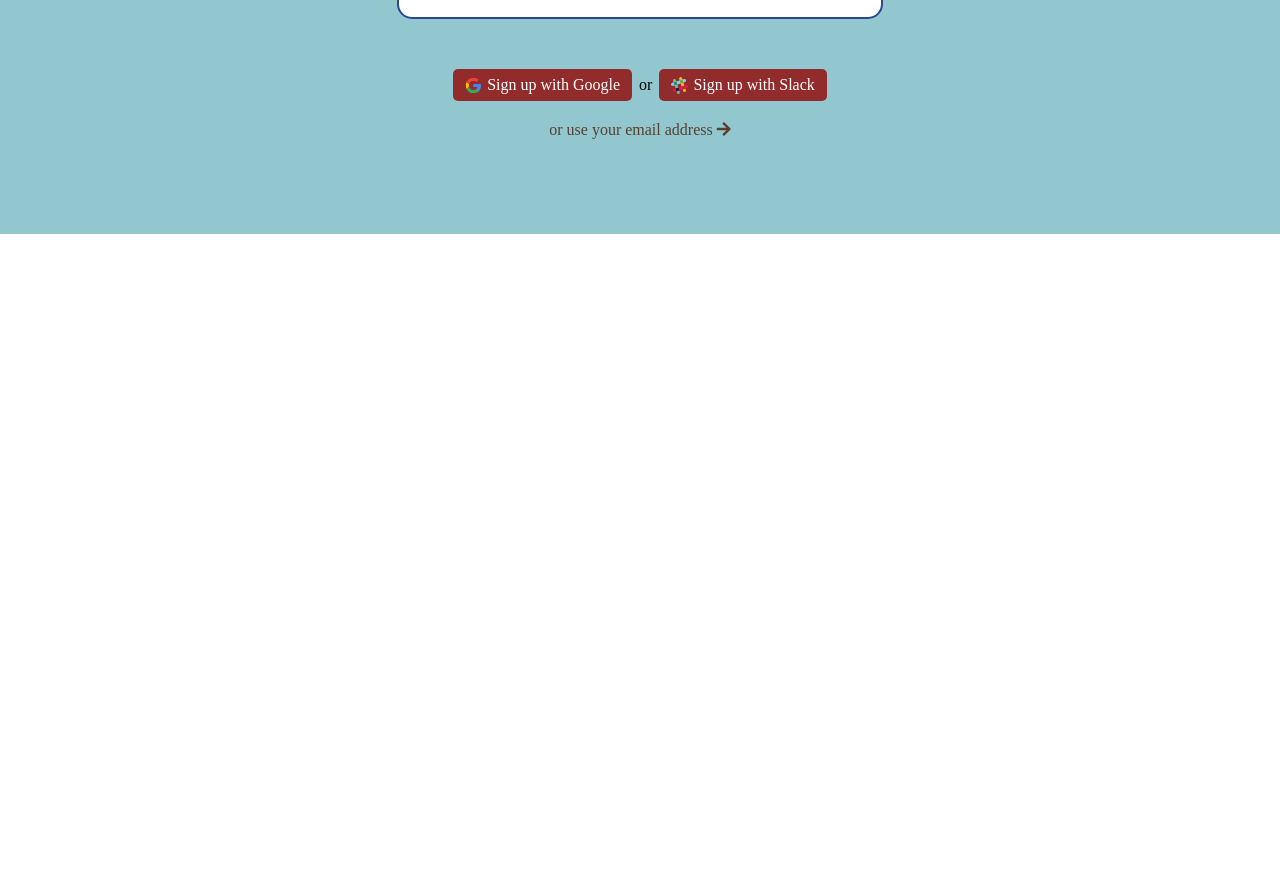
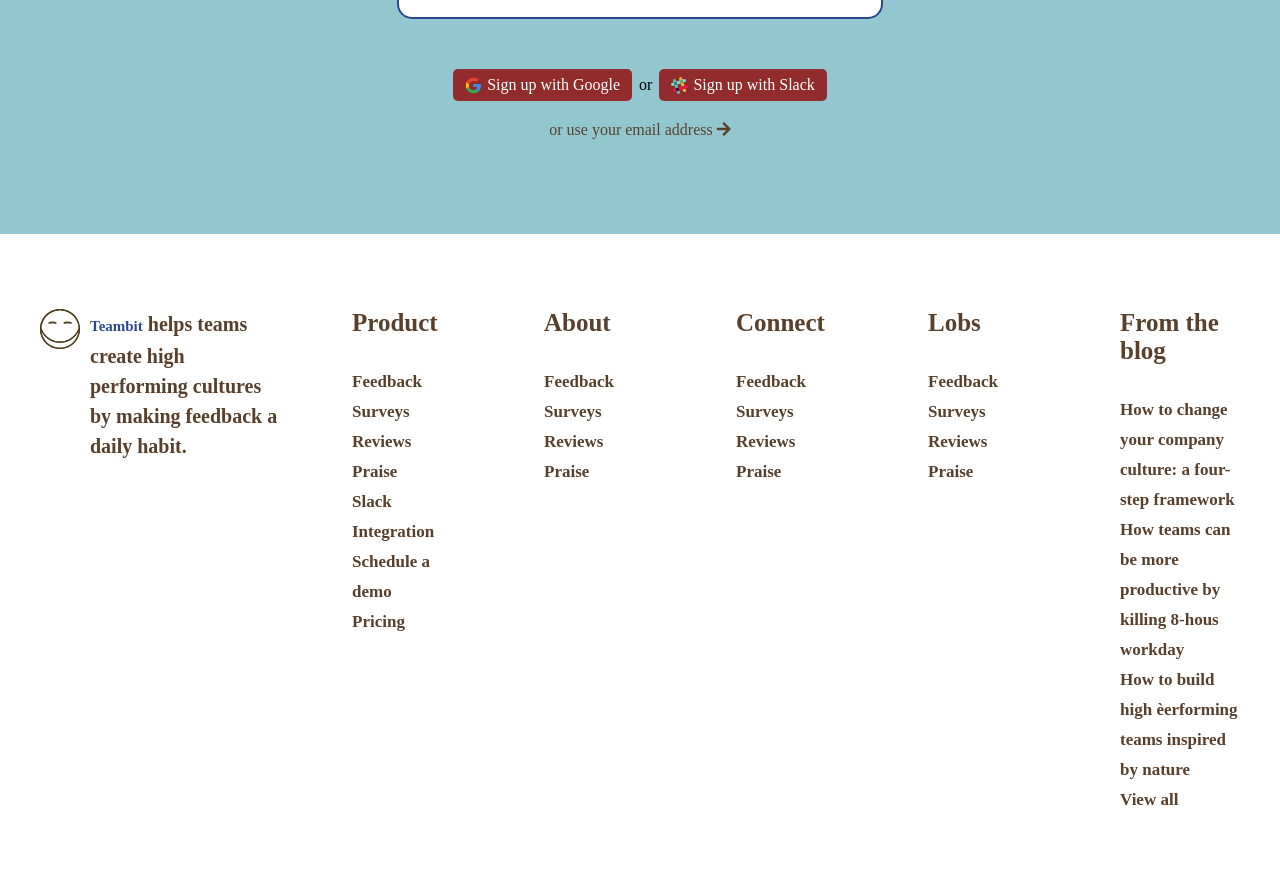
Before and after one commit to fabiomedda/node-sass-teambit, a website: page index.html in a window 1280 px wide. Shown: the part 6235-7125 px from the top of the page. Before the commit the page ends 6469 px from the top, so only its background shows below. Drawn offline with Linux system fonts and the light colour scheme.

Commit message:
footer, finish

```diff
--- a/index.html
+++ b/index.html
@@ -215,6 +215,7 @@
                             <span>Co-Founders at Teambit</span>
                         </div>
                     </div>
+                    <i class="fas fa-quote-left"></i>
                 </div>
 
                 <div class="button">
@@ -231,11 +232,71 @@
             <!-- //section 7 -->
 
 
+        </main>
+        <!-- //main -->
 
+        <!-- footer -->
+        <footer class="container">
 
-        </main>
-        <!-- main -->
+            <section class="int">
+                <img src="./dist/img/logo-small.svg" alt="">
+                <p><span>Teambit</span> helps teams create high performing cultures by making feedback a daily habit.</p>
+            </section>
 
+            <section class="feed">
+                <h5>Product</h5>
+                <ul>
+                    <li><a href="">Feedback</a></li>
+                    <li><a href="">Surveys</a></li>
+                    <li><a href="">Reviews</a></li>
+                    <li><a href="">Praise</a></li>
+                    <li><a href="">Slack</a></li>
+                    <li><a href="">Integration</a></li>
+                    <li><a href="">Schedule a demo</a></li>
+                    <li><a href="">Pricing</a></li>
+                </ul>
+            </section>
+
+            <section class="feed">
+                <h5>About</h5>
+                <ul>
+                    <li><a href="">Feedback</a></li>
+                    <li><a href="">Surveys</a></li>
+                    <li><a href="">Reviews</a></li>
+                    <li><a href="">Praise</a></li>
+                </ul>
+            </section>
+
+            <section class="feed">
+                <h5>Connect</h5>
+                <ul>
+                    <li><a href="">Feedback</a></li>
+                    <li><a href="">Surveys</a></li>
+                    <li><a href="">Reviews</a></li>
+                    <li><a href="">Praise</a></li>
+                </ul>
+            </section>
+
+            <section class="feed">
+                <h5>Lobs</h5>
+                <ul>
+                    <li><a href="">Feedback</a></li>
+                    <li><a href="">Surveys</a></li>
+                    <li><a href="">Reviews</a></li>
+                    <li><a href="">Praise</a></li>
+                </ul>
+            </section>
+
+            <section class="feed">
+                <h5>From the blog</h5>
+                <p>How to change your company culture: a four-step framework</p>
+                <p>How teams can be more productive by killing 8-hous workday</p>
+                <p>How to build high èerforming teams inspired by nature</p>
+                <p>View all</p>
+            </section>
+        </footer>
+
+        <!-- //footer -->
 
 
         <script src="dist/js/app.js"></script>
--- a/src/app.scss
+++ b/src/app.scss
@@ -10,6 +10,4 @@ tra 550 e 998 per tablet e oltre 998 per desktop.
 @import 'partials/_common';
 @import 'partials/_header';
 @import 'partials/_main';
-/*
 @import 'partials/_footer';
-*/
--- /dev/null
+++ b/src/partials/_footer.scss
@@ -0,0 +1,91 @@
+footer{
+    @include display_flex;
+    justify-content: space-between;
+    flex-wrap: wrap;
+    padding: 75px 0;
+    .int{
+        width: 20%;
+        @include display_flex;
+        img{
+            height: 40px;
+            padding-right: 10px;
+        }
+        p{
+            font-size: 20px;
+            font-weight: 600;
+            line-height: 30px;
+            color: $dark_brown;
+            span{
+                font-size: 15px;
+                color: #2C4792;
+            }
+        }
+
+    }
+    .feed{
+        width: 10%;
+        h5{
+            font-size: 25px;
+            color: $dark_brown;
+            padding-bottom: 30px;
+        }
+        a{
+            color: $dark_brown;
+            font-size: 17px;
+            font-weight: 600;
+            line-height: 30px;
+            &:hover{
+                color: #2C4792;
+            }
+        }
+        p{
+            color: $dark_brown;
+            font-size: 17px;
+            font-weight: 600;
+            line-height: 30px;
+        }
+    }
+}
+
+/* mediascreen */
+@media screen and (min-width: 550px) and (max-width: 998px){
+    footer{
+        padding-left: 50px;
+        padding-right: 50px;
+        .int{
+            width: 100%;
+            img {
+                height: 140px;
+            }
+        }
+        .feed{
+            width: 32%;
+            h5{
+                margin-top: 50px;
+            }
+        }
+    }
+}
+
+@media screen and (max-width: 549px){
+    footer {
+        justify-content: flex-start;
+        padding-left: 50px;
+        padding-right: 50px;
+
+        .int {
+            width: 100%;
+
+            img {
+                height: 80px;
+            }
+        }
+
+        .feed {
+            width: 33%;
+            h5 {
+                margin-top: 50px;
+            }
+        }
+    }
+}
--- a/src/partials/_main.scss
+++ b/src/partials/_main.scss
@@ -192,6 +192,7 @@
         background-color: white;
         border: 2px solid #2C4792;
         border-radius: 15px;
+        position: relative;
         p{
             font-size: 17px;
             color: $dark_brown;
@@ -215,6 +216,13 @@
                     color: #2C4792;
                 }
             }
+        }
+        i{
+            font-size: 35px;
+            color: #2C4792;
+            position: absolute;
+            top: -15px;
+            left: 0;
         }
     }
     .button {
```
Also changed, not shown: dist/css/app.css.
